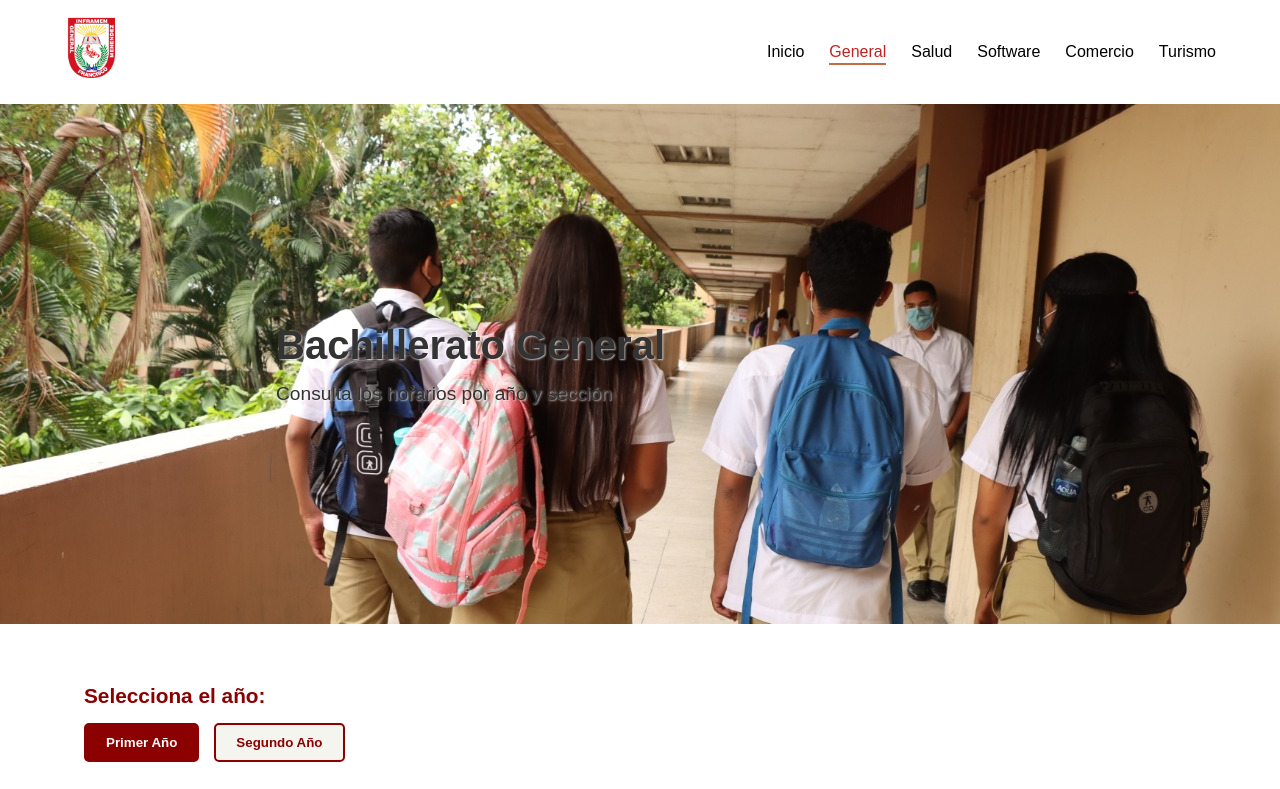
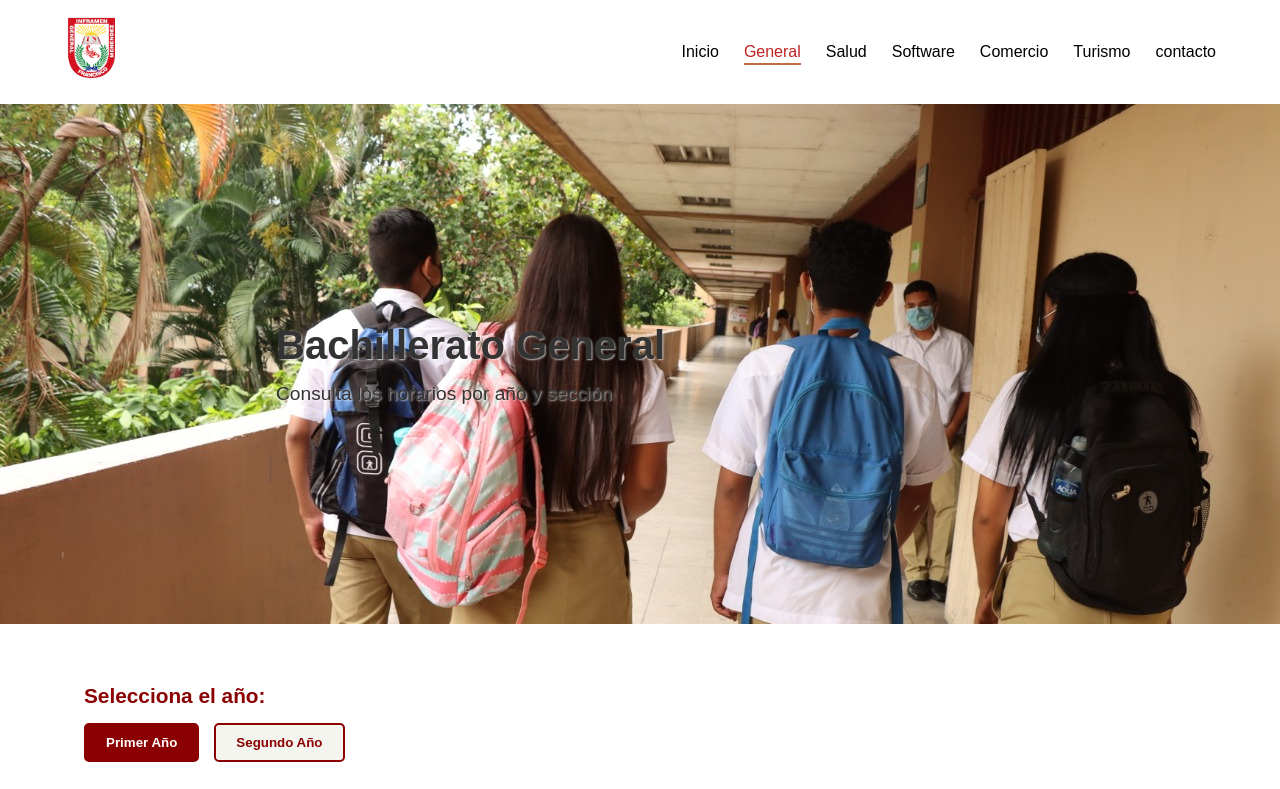
Before and after one commit to camila-1432/Horarios-IN, a plain HTML site: page general.html in a window 1280 px wide. Shown: the top 789 px of the page. Drawn offline with Linux system fonts and the light colour scheme.

Commit message:
Update general.html

```diff
--- a/general.html
+++ b/general.html
@@ -22,6 +22,7 @@
                     <li><a href="software.html">Software</a></li>
                     <li><a href="comercio.html">Comercio</a></li>
                     <li><a href="turismo.html">Turismo</a></li>
+                    <li><a href="contacto.html" >contacto</a></li>
                 </ul>
             </div>
         </nav>
```
